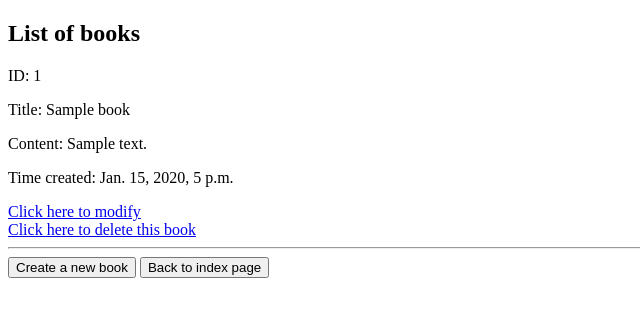
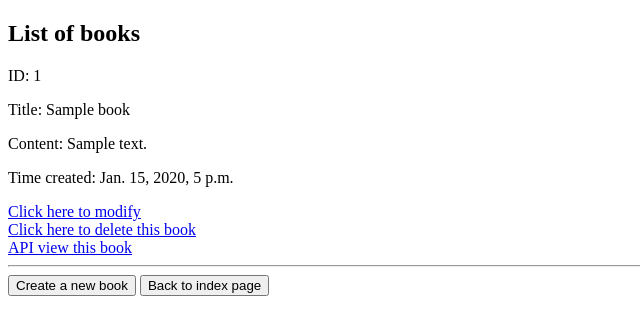
Before and after one commit to dqcuong93/demo-django, a Django app: page /books/ in a window 1280 px wide. Shown: the top 335 px of the page, without its empty margins (0-640 px from the left). Run offline with Django 3.2, Linux system fonts and the light colour scheme; tables that the repository leaves empty hold one stand-in row (values such as "Sample post").

Commit message:
Added API get function
Created serializer module, updates the links to API view function for book, updated url and created get api for list all books and list a specific book.

```diff
--- a/books/templates/books/books_list.html
+++ b/books/templates/books/book_list.html
@@ -17,6 +17,9 @@
         <div>
             <a href="{% url 'books:book_delete' book.id %}">Click here to delete this book</a>
         </div>
+        <div>
+            <a href="{% url 'books:book_modifying_api' book.id %}">API view this book</a>
+        </div>
         <hr>
     {% endfor %}
 
--- a/books/urls.py
+++ b/books/urls.py
@@ -8,4 +8,8 @@ urlpatterns = [
     path('books/<int:book_id>', views.BookModifying.as_view(), name='book_modifying'),
     path('books/book-input', views.BookInput.as_view(), name='book_input'),
     path('books/book-delete/<int:book_id>', views.book_delete, name='book_delete'),
+
+    # API begins here
+    path('api/books/', views.book_list_api, name='book_list_api'),
+    path('api/books/<int:book_id>', views.BookModifyingAPI.as_view(), name='book_modifying_api'),
 ]
--- a/books/views.py
+++ b/books/views.py
@@ -2,6 +2,13 @@ from django.shortcuts import render
 from django.views import View
 from .models import Book
 from . import forms
+from rest_framework.decorators import api_view
+from rest_framework.response import Response
+from rest_framework.views import APIView
+from rest_framework import status
+from .serializers import BookSerializer
+
+from django.http import HttpResponse
 
 
 # Create your views here.
@@ -15,7 +22,7 @@ def book_list(request):
     context = {
         'books': books
     }
-    return render(request, 'books/books_list.html', context=context)
+    return render(request, 'books/book_list.html', context=context)
 
 
 def book_delete(request, book_id):
@@ -95,3 +102,25 @@ class BookInput(View):
         else:
             context['notification_content'] = 'Data is not valid!'
             return render(request, 'books/notification.html', context=context)
+
+
+"""
+API views begins here
+"""
+
+
+@api_view(['GET'])
+def book_list_api(request):
+    books = Book.objects.all()
+    serializer = BookSerializer(books, many=True)
+    return Response(data=serializer.data, status=status.HTTP_200_OK)
+
+
+class BookModifyingAPI(APIView):
+    def get(self, request, book_id):
+        book = Book.objects.get(pk=book_id)
+        serializer = BookSerializer(book)
+        return Response(data=serializer.data, status=status.HTTP_200_OK)
+
+    def put(self, request, book_id):
+        return HttpResponse(f'You request a PUT method on this book id: {book_id}')
```
Also changed, not shown: books/serializers.py (added, +10 -0 lines), books/templates/books/index.html (+6 -1 lines).
